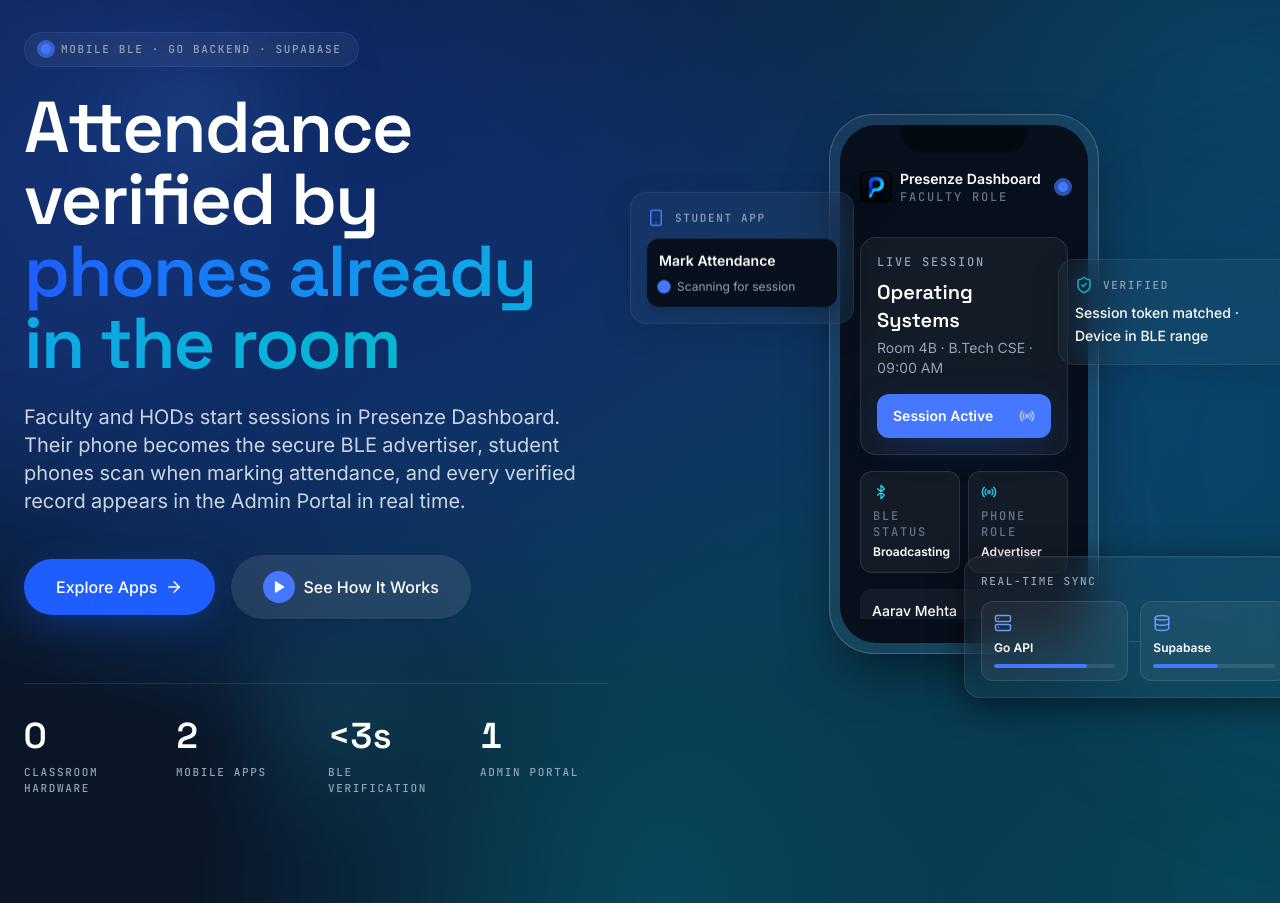
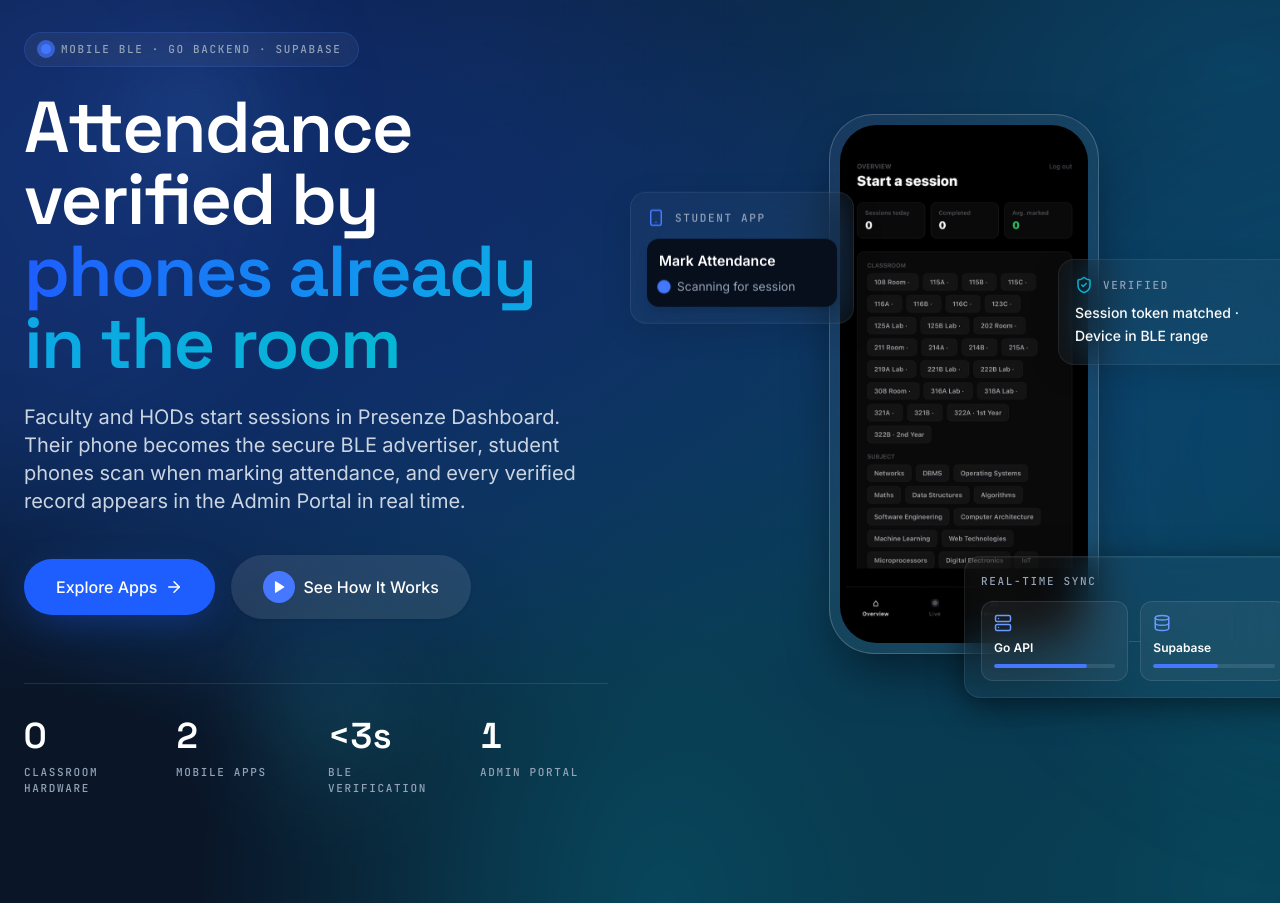
Before and after one commit to SamarthRavi/presenze-website, a Next.js app: page / in a window 1280 px wide. Shown: the part 160-1063 px from the top of the page. Built offline with nearby package versions, Linux system fonts and the light colour scheme.

Commit message:
Describe what you changed

```diff
--- a/app/page.tsx
+++ b/app/page.tsx
@@ -1,6 +1,7 @@
 import { Navbar } from "@/components/layout/Navbar";
 import { Footer } from "@/components/layout/Footer";
 import { Hero } from "@/components/sections/Hero";
+import { VideoShowcase } from "@/components/sections/VideoShowcase";
 import { Features } from "@/components/sections/Features";
 import { HowItWorks } from "@/components/sections/HowItWorks";
 import { Screenshots } from "@/components/sections/Screenshots";
@@ -14,6 +15,7 @@
       <Navbar />
       <main>
         <Hero />
+        <VideoShowcase />
         <Features />
         <HowItWorks />
         <Screenshots />
--- a/components/sections/Download.tsx
+++ b/components/sections/Download.tsx
@@ -129,8 +129,8 @@
 
           <Reveal delay={0.1}>
             <h2 className="text-balance font-display text-4xl font-semibold tracking-tight text-slate-900 dark:text-white sm:text-5xl lg:text-6xl">
-              Two mobile apps,{" "}
-              <span className="gradient-text">one Admin Portal</span>
+              Two Mobile Apps,{" "}
+              <span className="gradient-text">One Admin Portal</span>
             </h2>
           </Reveal>
 
--- a/components/sections/FAQ.tsx
+++ b/components/sections/FAQ.tsx
@@ -19,7 +19,7 @@
   {
     question: "How many apps does Presenze have?",
     answer:
-      "Two mobile apps: Presenze for students, and Presenze Dashboard for Faculty and HOD users. Faculty and HODs log into the same Dashboard app—the interface changes based on their role. Plus one web Admin Portal for institutional management.",
+      "Two Mobile apps: Presenze for students, and Presenze Dashboard for Faculty and HOD users. Faculty and HODs log into the same Dashboard app—the interface changes based on their role. Plus one web Admin Portal for institutional management.",
   },
   {
     question: "What is the Admin Portal used for?",
--- a/components/sections/Hero.tsx
+++ b/components/sections/Hero.tsx
@@ -203,98 +203,20 @@
                 style={{ rotateX, rotateY }}
                 className="relative z-10 mx-auto h-[480px] w-[240px] rounded-[2.8rem] border border-slate-300/60 bg-white/80 p-2.5 shadow-2xl backdrop-blur-xl dark:border-white/20 dark:bg-white/5 dark:shadow-black/50 sm:h-[540px] sm:w-[270px]"
               >
-                <div className="relative h-full w-full overflow-hidden rounded-[2.3rem] bg-navy-800">
+                <div className="relative h-full w-full overflow-hidden rounded-[2.3rem] bg-black">
                   {/* Notch */}
-                  <div className="absolute left-1/2 top-0 z-20 h-6 w-28 -translate-x-1/2 rounded-b-3xl bg-navy-900 sm:h-7 sm:w-32" />
+                  <div className="absolute left-1/2 top-0 z-20 h-6 w-28 -translate-x-1/2 rounded-b-3xl bg-black sm:h-7 sm:w-32" />
 
-                  {/* Grid pattern */}
-                  <div className="absolute inset-0 bg-grid opacity-10" />
-
-                  {/* Device Content */}
-                  <div className="relative flex h-full flex-col px-4 pb-6 pt-10 text-white sm:px-5 sm:pb-6 sm:pt-11">
-                    {/* Header */}
-                    <div className="flex items-center justify-between">
-                      <div className="flex items-center gap-2">
-                        <Image
-                          src="/brand/presenze-app-icon-dark.png"
-                          alt="Presenze"
-                          width={28}
-                          height={28}
-                          className="rounded-lg shadow-lg sm:h-8 sm:w-8"
-                        />
-                        <div>
-                          <div className="text-xs font-semibold sm:text-sm">Presenze Dashboard</div>
-                          <div className="mono-tag !text-[10px] !text-slate-500 sm:!text-xs">Faculty Role</div>
-                        </div>
-                      </div>
-                      <span className="signal-dot scale-75 sm:scale-100" />
-                    </div>
-
-                    {/* Active Session Card */}
-                    <motion.div
-                      initial={{ opacity: 0, y: 10 }}
-                      animate={{ opacity: 1, y: 0 }}
-                      transition={{ delay: 0.5 }}
-                      className="mt-6 rounded-xl border border-white/10 bg-white/5 p-3 backdrop-blur-sm sm:mt-8 sm:rounded-2xl sm:p-4"
-                    >
-                      <div className="mono-tag !text-[10px] !text-slate-400 sm:!text-xs">Live Session</div>
-                      <div className="mt-1.5 font-display text-base font-semibold sm:mt-2 sm:text-xl">
-                        Operating Systems
-                      </div>
-                      <div className="mt-0.5 text-xs text-slate-400 sm:mt-1 sm:text-sm">
-                        Room 4B · B.Tech CSE · 09:00 AM
-                      </div>
-                      <div className="mt-3 flex items-center justify-between rounded-lg bg-primary-500 px-3 py-2.5 text-white shadow-button-primary sm:mt-4 sm:rounded-xl sm:px-4 sm:py-3">
-                        <span className="text-xs font-semibold sm:text-sm">Session Active</span>
-                        <Radio size={14} className="animate-pulse-slow sm:h-4 sm:w-4" />
-                      </div>
-                    </motion.div>
-
-                    {/* Status Grid */}
-                    <div className="mt-3 grid grid-cols-2 gap-2 sm:mt-4">
-                      {[
-                        { icon: Bluetooth, label: "BLE Status", value: "Broadcasting" },
-                        { icon: Radio, label: "Phone Role", value: "Advertiser" },
-                      ].map((item, i) => (
-                        <motion.div
-                          key={item.label}
-                          initial={{ opacity: 0, scale: 0.9 }}
-                          animate={{ opacity: 1, scale: 1 }}
-                          transition={{ delay: 0.7 + i * 0.1 }}
-                          className="rounded-lg border border-white/10 bg-white/5 p-2.5 sm:rounded-xl sm:p-3"
-                        >
-                          <item.icon size={14} className="text-accent-400 sm:h-4 sm:w-4" />
-                          <div className="mono-tag !text-[10px] !text-slate-500 mt-1.5 sm:!text-xs sm:mt-2">{item.label}</div>
-                          <div className="mt-0.5 text-[10px] font-semibold sm:mt-1 sm:text-xs">{item.value}</div>
-                        </motion.div>
-                      ))}
-                    </div>
-
-                    {/* Detected Students List */}
-                    <div className="mt-3 flex-1 space-y-1.5 overflow-hidden sm:mt-4 sm:space-y-2">
-                      {detectedStudents.map(([name, status], i) => (
-                        <motion.div
-                          key={name}
-                          initial={{ opacity: 0, x: 20 }}
-                          animate={{ opacity: 1, x: 0 }}
-                          transition={{ delay: 0.9 + i * 0.15 }}
-                          className="flex items-center justify-between rounded-lg bg-white/5 px-2.5 py-2 sm:rounded-xl sm:px-3 sm:py-3"
-                        >
-                          <div>
-                            <div className="text-xs font-medium sm:text-sm">{name}</div>
-                            <div className="mono-tag !text-[10px] !text-slate-500 sm:!text-xs">Student Scanner</div>
-                          </div>
-                          <span
-                            className={`text-[10px] font-medium sm:text-xs ${
-                              status === "verified"
-                                ? "text-accent-400"
-                                : "text-slate-400"
-                            }`}
-                          >
-                            {status}
-                          </span>
-                        </motion.div>
-                      ))}
+                  {/* Actual Screenshot */}
+                  <div className="relative h-full w-full flex items-center justify-center pt-4 pb-4 sm:pt-5 sm:pb-5">
+                    <div className="relative w-full h-full">
+                      <Image
+                        src="/screenshots/faculty-dashboard.jpeg"
+                        alt="Presenze Faculty/HOD Dashboard App"
+                        fill
+                        className="object-contain"
+                        priority
+                      />
                     </div>
                   </div>
                 </div>
--- a/components/sections/Screenshots.tsx
+++ b/components/sections/Screenshots.tsx
@@ -135,91 +135,46 @@
 
 // Dashboard App Mockup
 function DashboardAppMockup() {
-  const students = [
-    { name: "Aarav Mehta", status: "verified" },
-    { name: "Sara Iyer", status: "verified" },
-    { name: "Devika Rao", status: "verified" },
-    { name: "Kabir Shah", status: "syncing" },
-  ];
+  return (
+    <motion.div
+      initial={{ opacity: 0, y: 30 }}
+      whileInView={{ opacity: 1, y: 0 }}
+      viewport={{ once: true }}
+      transition={{ duration: 0.6, delay: 0.15 }}
+      whileHover={{
+        y: -12,
+        rotateY: -2,
+        rotateX: 2,
+        transition: { duration: 0.4, ease: [0.22, 1, 0.36, 1] }
+      }}
+      className="perspective-1200 mx-auto w-full max-w-[340px]"
+    >
+      <div className="group relative rounded-[3rem] border border-slate-300/80 bg-white/90 p-3 shadow-2xl backdrop-blur-xl transition-all duration-500 hover:shadow-[0_20px_60px_-15px_rgba(0,0,0,0.3)] dark:border-white/20 dark:bg-white/5 dark:hover:shadow-[0_20px_60px_-15px_rgba(0,0,0,0.6)]">
+        {/* Screen */}
+        <div className="relative h-[660px] overflow-hidden rounded-[2.5rem] bg-black">
+          {/* Notch */}
+          <div className="absolute left-1/2 top-0 z-20 h-8 w-40 -translate-x-1/2 rounded-b-3xl bg-black shadow-lg" />
 
-  return (
-    <PhoneFrame title="Presenze Dashboard" role="Faculty / HOD App" delay={0.15}>
-      <div className="mt-8 space-y-4">
-        {/* Session card */}
-        <motion.div
-          initial={{ opacity: 0, y: 10 }}
-          animate={{ opacity: 1, y: 0 }}
-          transition={{ delay: 0.5 }}
-          className="rounded-2xl border border-white/10 bg-white/5 p-5 backdrop-blur-sm"
-        >
-          <div className="flex items-start justify-between gap-3">
-            <div>
-              <div className="mono-tag !text-slate-400">Role-Based View</div>
-              <div className="mt-2 font-display text-2xl font-semibold">
-                Operating Systems
-              </div>
-              <div className="mt-1 text-sm text-slate-400">
-                Faculty controls · HOD visibility
-              </div>
-            </div>
-            <div className="rounded-full bg-accent-500/20 px-3 py-1 text-xs font-semibold text-accent-400 border border-accent-500/30">
-              LIVE
+          {/* Actual Screenshot */}
+          <div className="relative h-full w-full flex items-center justify-center pt-6 pb-6">
+            <div className="relative w-full h-full">
+              <Image
+                src="/screenshots/faculty-dashboard.jpeg"
+                alt="Presenze Faculty/HOD Dashboard App"
+                fill
+                className="object-contain"
+                priority
+              />
             </div>
           </div>
-
-          <button className="mt-5 flex w-full items-center justify-center gap-2.5 rounded-xl bg-primary-500 px-5 py-4 text-base font-semibold text-white shadow-button-primary transition-all hover:bg-primary-600 hover:shadow-button-hover active:scale-[0.98]">
-            <Radio size={20} className="animate-pulse-slow" />
-            Session Active
-          </button>
-        </motion.div>
-
-        {/* Stats */}
-        <div className="grid grid-cols-2 gap-3">
-          {[
-            { value: "Advertiser", label: "Phone Role" },
-            { value: "57/60", label: "Present" },
-          ].map((stat, i) => (
-            <motion.div
-              key={stat.label}
-              initial={{ opacity: 0, scale: 0.9 }}
-              animate={{ opacity: 1, scale: 1 }}
-              transition={{ delay: 0.7 + i * 0.1 }}
-              className="rounded-xl bg-white/5 p-4"
-            >
-              <div className="font-display text-xl font-semibold">{stat.value}</div>
-              <div className="mono-tag !text-slate-500 mt-1">{stat.label}</div>
-            </motion.div>
-          ))}
         </div>
 
-        {/* Student list */}
-        <div className="space-y-2">
-          {students.map((student, i) => (
-            <motion.div
-              key={student.name}
-              initial={{ opacity: 0, x: -10 }}
-              animate={{ opacity: 1, x: 0 }}
-              transition={{ delay: 0.9 + i * 0.1 }}
-              className="flex items-center justify-between rounded-xl bg-white/5 px-4 py-3.5 transition-colors hover:bg-white/10"
-            >
-              <div>
-                <div className="text-sm font-medium">{student.name}</div>
-                <div className="mono-tag !text-slate-500">Student Scanner</div>
-              </div>
-              <span
-                className={`text-xs font-semibold ${
-                  student.status === "verified"
-                    ? "text-accent-400"
-                    : "text-slate-500"
-                }`}
-              >
-                {student.status}
-              </span>
-            </motion.div>
-          ))}
+        {/* Shine effect on hover */}
+        <div className="pointer-events-none absolute inset-0 rounded-[3rem] opacity-0 transition-opacity duration-500 group-hover:opacity-100">
+          <div className="absolute inset-0 rounded-[3rem] bg-gradient-to-br from-white/10 via-transparent to-transparent" />
         </div>
       </div>
-    </PhoneFrame>
+    </motion.div>
   );
 }
 
```
Also changed, not shown: components/sections/VideoShowcase.tsx (added, +90 -0 lines), public/screenshots/faculty-dashboard.jpeg (added), 1 other file (tests, documents, lock files or other folders).
